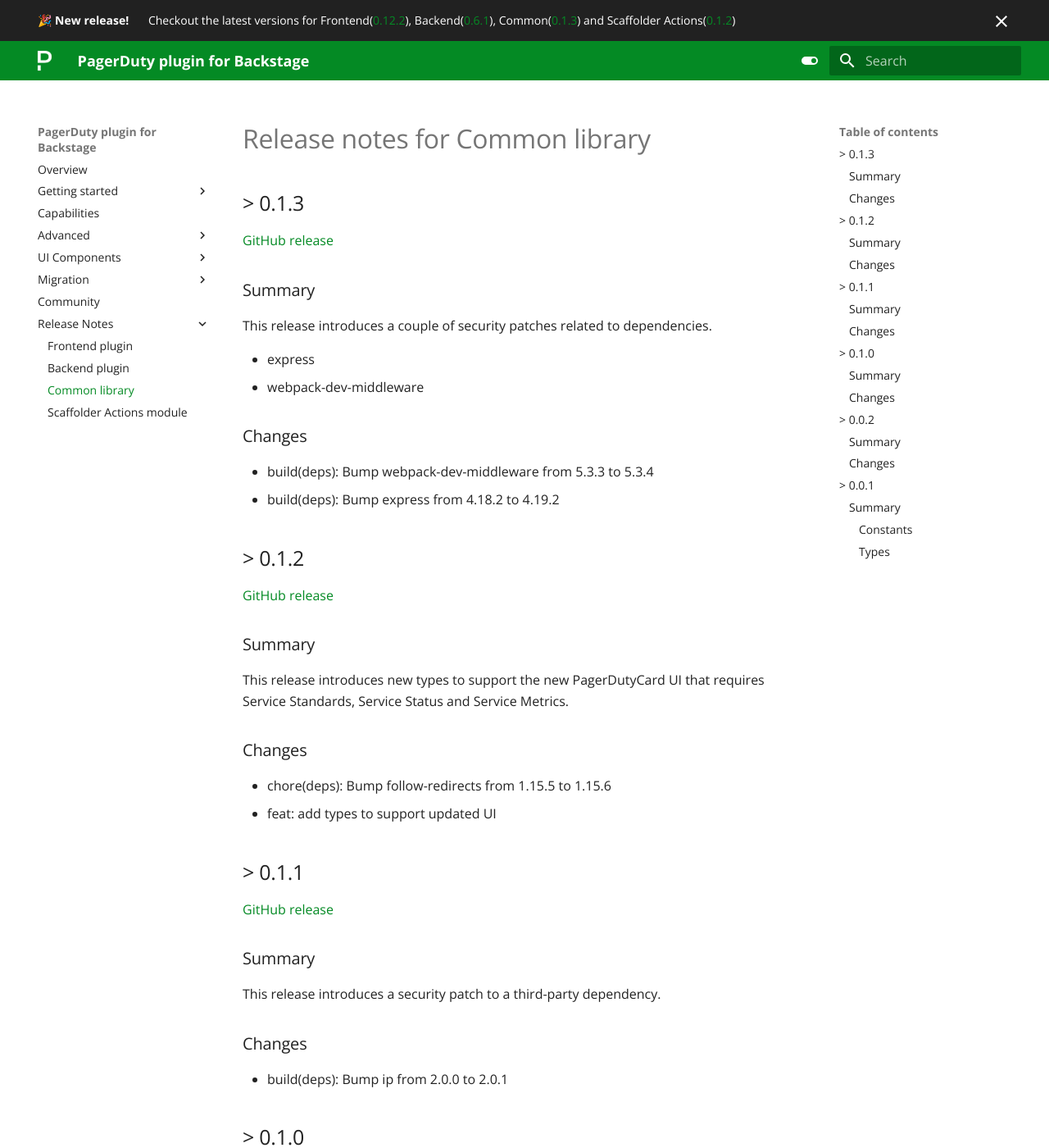
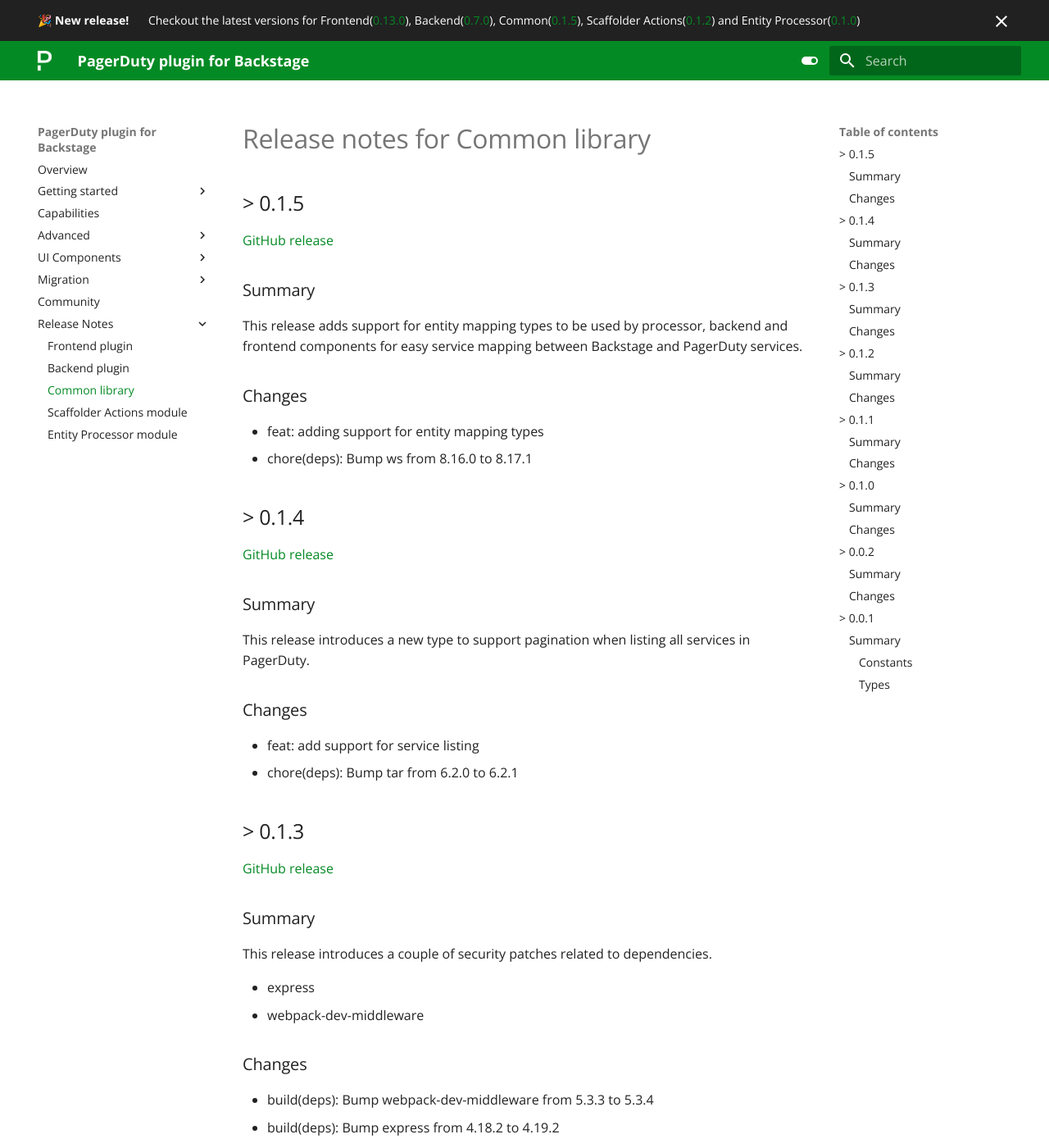
Before and after one commit to PagerDuty/backstage-plugin-docs, an MkDocs documentation site: the page built from docs/release-notes/common.md, in a window 1280 px wide and 1400 px high. Shown: the whole window at 82% size. Built offline with MkDocs 1.6.1 and Material for MkDocs 9.7.7, drawn with Linux system fonts in a browser that asks for light colours.

Commit message:
docs: updated latest package version and release notes
Signed-off-by: Tiago Barbosa <tbarbos@hotmail.com>

```diff
--- a/docs/release-notes/common.md
+++ b/docs/release-notes/common.md
@@ -1,4 +1,30 @@
 # Release notes for Common library
+
+## > 0.1.5
+
+[GitHub release](https://github.com/PagerDuty/backstage-plugin-common/releases/tag/0.1.5)
+
+### Summary
+
+This release adds support for entity mapping types to be used by processor, backend and frontend components for easy service mapping between Backstage and PagerDuty services.
+
+### Changes
+
+- feat: adding support for entity mapping types
+- chore(deps): Bump ws from 8.16.0 to 8.17.1
+
+## > 0.1.4
+
+[GitHub release](https://github.com/PagerDuty/backstage-plugin-common/releases/tag/0.1.4)
+
+### Summary
+
+This release introduces a new type to support pagination when listing all services in PagerDuty.
+
+### Changes
+
+- feat: add support for service listing
+- chore(deps): Bump tar from 6.2.0 to 6.2.1
 
 ## > 0.1.3
 
--- a/mkdocs.yml
+++ b/mkdocs.yml
@@ -90,6 +90,7 @@
     - Backend plugin: release-notes/backend.md
     - Common library: release-notes/common.md
     - Scaffolder Actions module: release-notes/scaffolder-actions.md
+    - Entity Processor module: release-notes/entity-processor.md
 
 markdown_extensions:
   - pymdownx.tasklist:
--- a/overrides/main.html
+++ b/overrides/main.html
@@ -3,7 +3,7 @@
 {% block announce %}
 <div>
     <p>
-        <strong>🎉 New release!</strong> <span style="margin-left: 20px;"> Checkout the latest versions for Frontend(<a href="/backstage-plugin-docs/release-notes/frontend/#0122">0.12.2</a>), Backend(<a href="/backstage-plugin-docs/release-notes/backend/#061">0.6.1</a>), Common(<a href="/backstage-plugin-docs/release-notes/common/#013">0.1.3</a>) and Scaffolder Actions(<a href="/backstage-plugin-docs/release-notes/scaffolder-actions/#012">0.1.2</a>) </span>
+        <strong>🎉 New release!</strong> <span style="margin-left: 20px;"> Checkout the latest versions for Frontend(<a href="/backstage-plugin-docs/release-notes/frontend/#0130">0.13.0</a>), Backend(<a href="/backstage-plugin-docs/release-notes/backend/#070">0.7.0</a>), Common(<a href="/backstage-plugin-docs/release-notes/common/#015">0.1.5</a>), Scaffolder Actions(<a href="/backstage-plugin-docs/release-notes/scaffolder-actions/#012">0.1.2</a>) and Entity Processor(<a href="/backstage-plugin-docs/release-notes/entity-processor/#010">0.1.0</a>) </span>
     </p>
 </div>
 {% endblock %}
```
Also changed, not shown: docs/release-notes/backend.md (+29 -0 lines), docs/release-notes/entity-processor.md (added, +19 -0 lines), docs/release-notes/frontend.md (+27 -0 lines).
